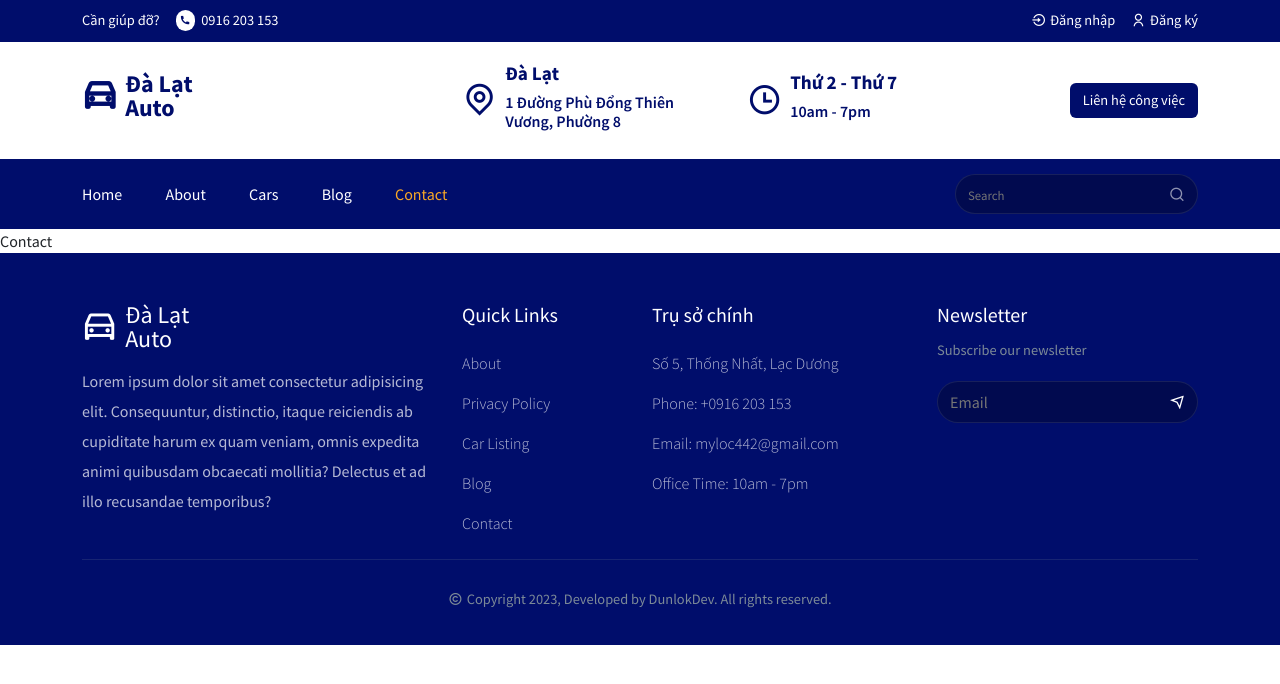
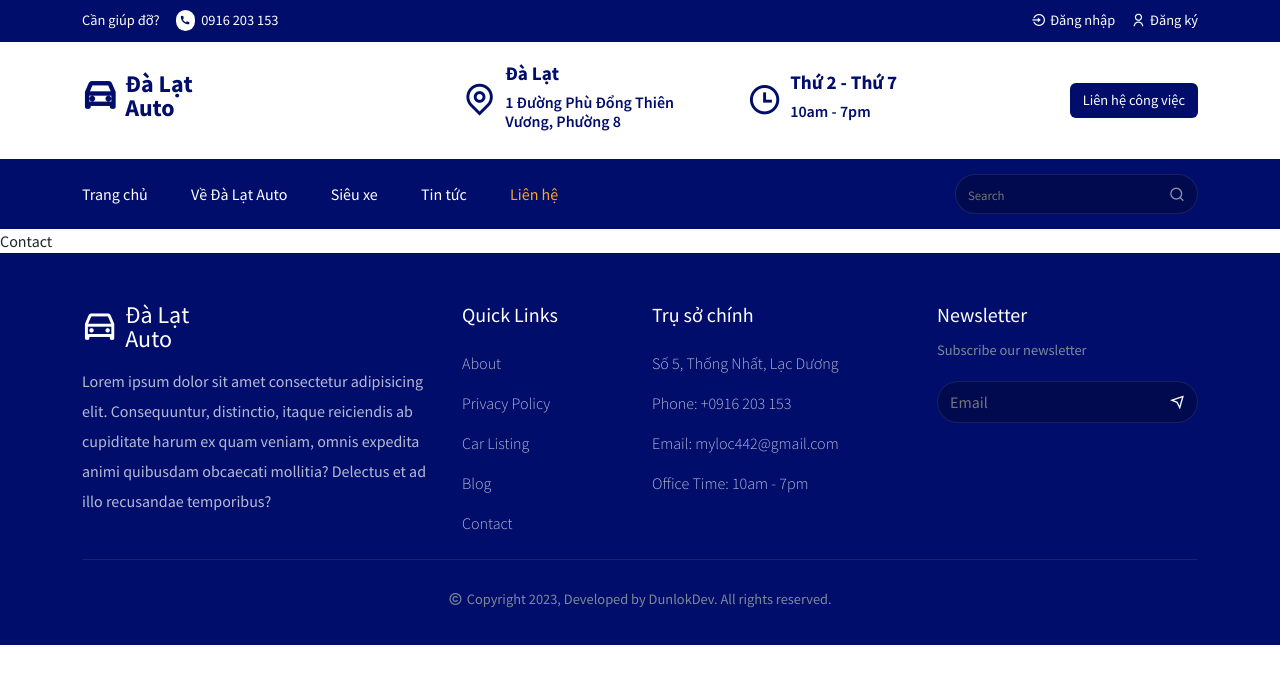
Before and after one commit to dunlokdev/web-car, a React (Create React App) app in the folder car-rental/: page /contact in a window 1280 px wide. Shown: the top 684 px of the page. Built offline with nearby package versions, Linux system fonts and the light colour scheme.

Commit message:
Fix UI Header

```diff
--- a/car-rental/src/components/Header/Header.jsx
+++ b/car-rental/src/components/Header/Header.jsx
@@ -7,24 +7,24 @@ import { useRef } from "react";
 const navLinks = [
   {
     path: "/home",
-    display: "Home",
+    display: "Trang chủ",
   },
   {
     path: "/about",
-    display: "About",
+    display: "Về Đà Lạt Auto",
   },
   {
     path: "/cars",
-    display: "Cars",
+    display: "Siêu xe",
   },
 
   {
     path: "/blogs",
-    display: "Blog",
+    display: "Tin tức",
   },
   {
     path: "/contact",
-    display: "Contact",
+    display: "Liên hệ",
   },
 ];
 
```
